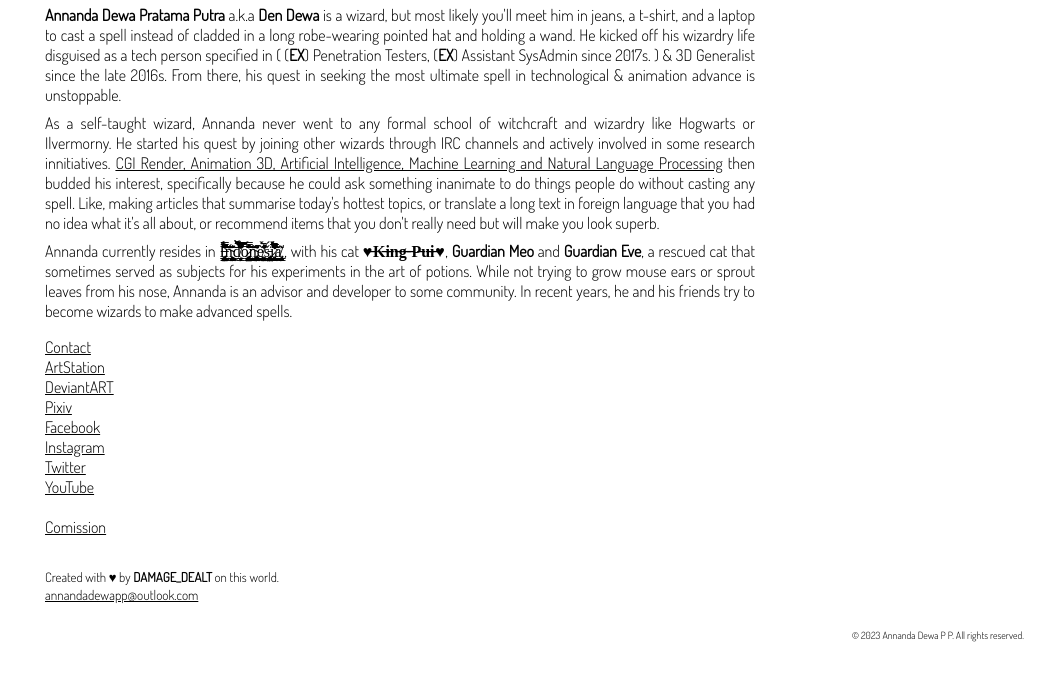
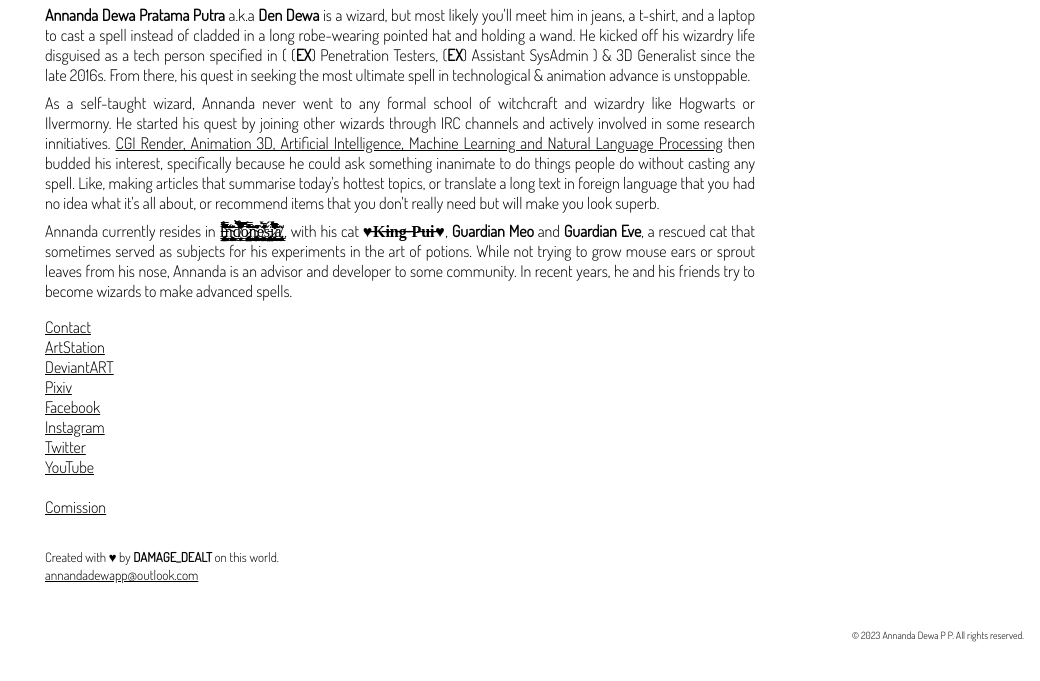
Before and after one commit to annandadewapp/annandadewapp.github.io, a plain HTML site: page index.html in a window 1280 px wide. Shown: the part 143-824 px from the top of the page, without its empty margins (240-1280 px from the left). Drawn offline with Linux system fonts and the light colour scheme.

Commit message:
annandadewapp.com

```diff
--- a/index.html
+++ b/index.html
@@ -32,7 +32,7 @@
             </div>
             <div class="Home_bio__C_JdL">
 			  <P><i>私は問題を作り、宣誓し、呪い、呪文を唱え、天才のふりをするのが得意です。</i></p>
-              <p><b>Annanda Dewa Pratama Putra</b> a.k.a <b>Den Dewa</b> is a wizard, but most likely you'll meet him in jeans, a t-shirt, and a laptop to cast a spell instead of cladded in a long robe-wearing pointed hat and holding a wand. He kicked off his wizardry life disguised as a tech person specified in ( (<b>EX</b>) Penetration Testers, (<b>EX</b>) Assistant SysAdmin since 2017s. ) & 3D Generalist since the late 2016s. From there, his quest in seeking the most ultimate spell in technological & animation advance is unstoppable.</p>
+              <p><b>Annanda Dewa Pratama Putra</b> a.k.a <b>Den Dewa</b> is a wizard, but most likely you'll meet him in jeans, a t-shirt, and a laptop to cast a spell instead of cladded in a long robe-wearing pointed hat and holding a wand. He kicked off his wizardry life disguised as a tech person specified in ( (<b>EX</b>) Penetration Testers, (<b>EX</b>) Assistant SysAdmin ) & 3D Generalist since the late 2016s. From there, his quest in seeking the most ultimate spell in technological & animation advance is unstoppable.</p>
 			  <p>As a self-taught wizard, Annanda never went to any formal school of witchcraft and wizardry like Hogwarts or Ilvermorny. He started his quest by joining other wizards through IRC channels and actively involved in some research innitiatives. <u>CGI Render, Animation 3D, Artificial Intelligence, Machine Learning and Natural Language Processing</u> then budded his interest, specifically because he could ask something inanimate to do things people do without casting any spell. Like, making articles that summarise today's hottest topics, or translate a long text in foreign language that you had no idea what it's all about, or recommend items that you don't really need but will make you look superb.</p>
 			  <p>Annanda currently resides in Į̶̨̧̡̢̛̝̣̦̻͉̟̼̬͎̺̺̼̘̬̮͙̩̹͎̲̠̠̘̫̮͇̗̲̯̩̙̘̳͆́̓̓̔̂̒̎̈́͒̈̂̑͆̉̐̉̓͆͋͊̿͠͝͠͝ͅn̴̨͙̝͇̪̫͔̹̲̜͓̹̹͕̹̞̥͔̜̬͎̦̼͉̮͔̣̈́̆͐̍͜͠ͅͅd̸̜̮͇͎̦̘̞̜̾̇͂͆̓̇̓̉̂́͂͐̿͆̿̂̓̀̓̃̀͊̍̑̋̋̓͋̐̒͗̊̽̌̑̿͘̕͠͠͝ō̷̧̨̡̨̫͓̟̼̬̻̗̝̱̱̰̗̪͎̺̬̝̝̺̤̞̝͍̭̺̜̭̼̟͇̙͚̥̖͓̐́̿̏̓̾̆̆̄̑̃̒͘͜͝͠ͅn̴̡̧̨̢̢̡̢̢̛̙͙͚͙̦͕̥͉͈̜͔̻͎̪̜͉͇̲̥͉̙͍͖̦͉̞̱͚̠͚̳̭̠͕̩̲̖̋̆͊̋̑͜͜ͅę̸̛̘̠͔̱̺̘̬̰̲͓͚̦͕̝̤̗̥̲̖̰̀̾̀͂̈́͗̍͐̚̕š̵̨̢̧̡̢̧̮̺̥̱̣͍̤̯̱̳̙̦̪̣̝̹̣͓͎̙͕̭̻̜͍̠͈̥͙̪̗̖̖̲̠̯̺̲̝̯̯̼͍́i̷̢̛̛̲͇̘̲̻͎̩̗͎̰̟̜̯̘̩̖̯̻̫̘͎̥̠̫̪̟̲̱͓͓̗͑̾̈́̅̈͛̃̀͗͂̎͆̑̉̈̅͒̊̂͒̓͛̌̈́̏̓̓͋͗̈́͑̓̇̅̃̅͋̍̕̚̚̚͜ͅǎ̸̡̰͎̱̭̜̘͔̣̬̤͎̳̻̭͕̦̥͊ͅ,, with his cat <b>♥̶K̶i̶n̶g̶ ̶P̶u̶i̶♥</b>, <b>Guardian Meo</b> and <b>Guardian Eve</b>, a rescued cat that sometimes served as subjects for his experiments in the art of potions. While not trying to grow mouse ears or sprout leaves from his nose, Annanda is an advisor and developer to some community. In recent years, he and his friends try to become wizards to make advanced spells.</p>
             </div>
```
